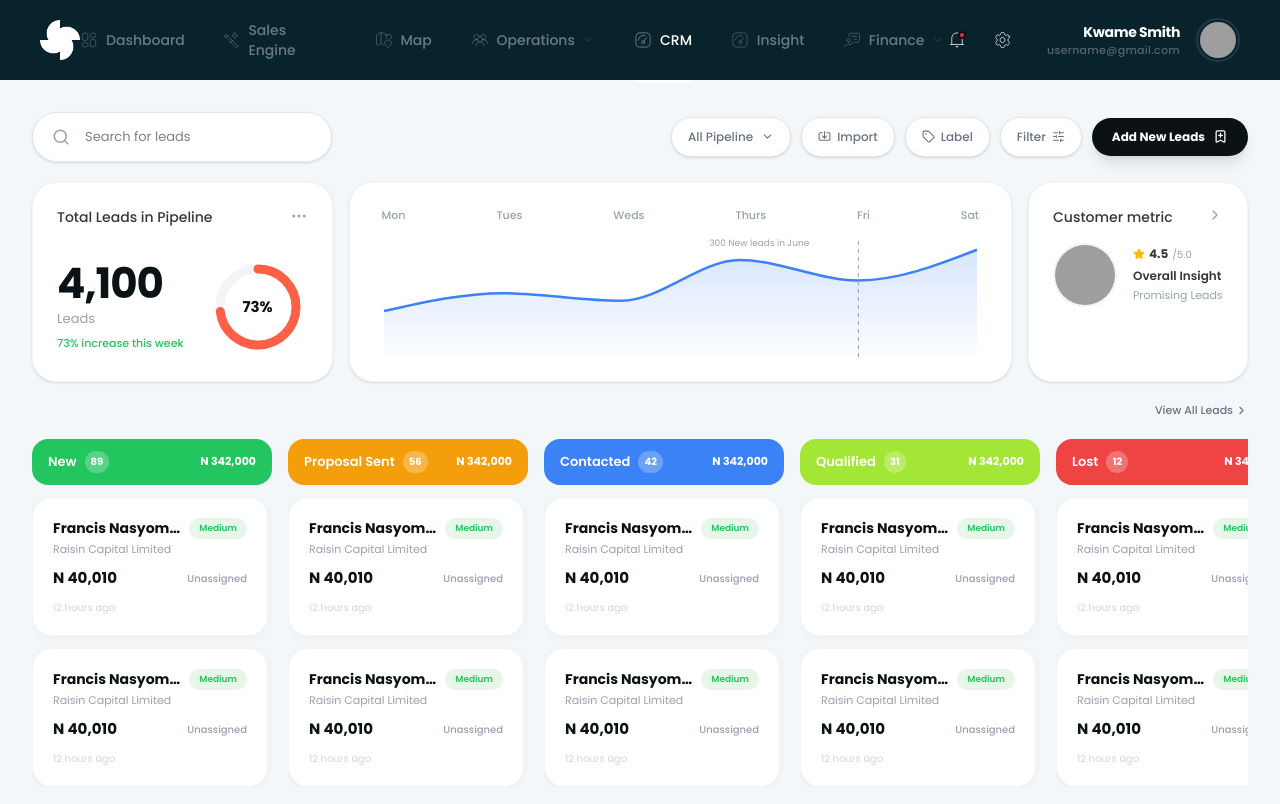
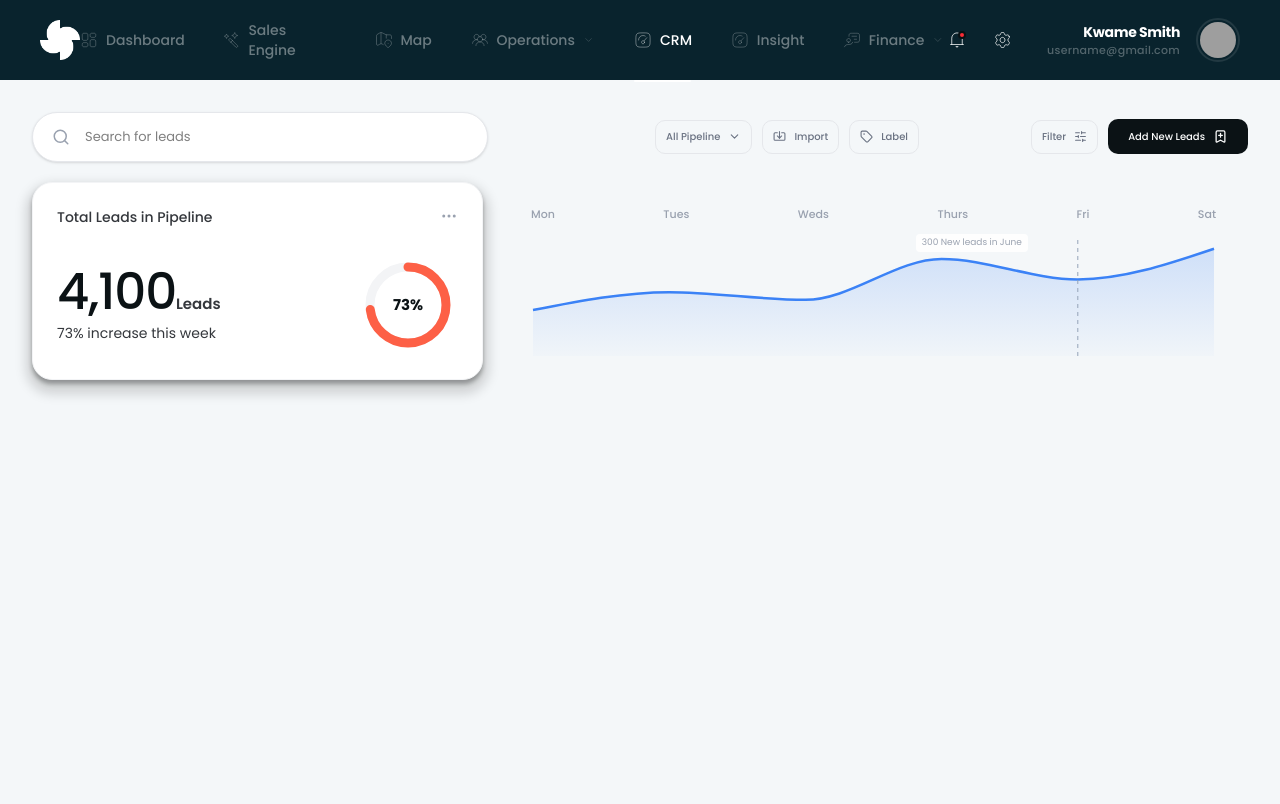
Before and after one commit to P23-Africa-Dev/the-factory, a Next.js app: page /crm in a window 1280 px wide. Shown: the top 804 px of the page. Built offline with nearby package versions, Linux system fonts and the light colour scheme; grey boxes are pictures that could not be loaded.

Commit message:
refactor: reorganize imports and enhance styling in CRM dashboard components

```diff
--- a/app/(dashboard)/crm/page.tsx
+++ b/app/(dashboard)/crm/page.tsx
@@ -1,36 +1,28 @@
 "use client";
 
-import React, { useEffect, useState } from "react";
+import {
+  BookmarkPlus,
+  ChevronDown,
+  Import,
+  MoreHorizontal,
+  Search,
+  SlidersHorizontal,
+  Tag,
+} from "lucide-react";
+import { useEffect, useState } from "react";
 import {
   Area,
   AreaChart,
   ReferenceLine,
   ResponsiveContainer,
+  Tooltip,
   XAxis,
   YAxis,
-  Tooltip,
 } from "recharts";
-import {
-  Search,
-  SlidersHorizontal,
-  ChevronDown,
-  ChevronRight,
-  MoreHorizontal,
-  Import,
-  Tag,
-  BookmarkPlus,
-  Star,
-} from "lucide-react";
-import Image from "next/image";
 
 // ─── Types ───────────────────────────────────────────────────────────────────
 
-type LeadStatus =
-  | "new"
-  | "proposal-sent"
-  | "contacted"
-  | "qualified"
-  | "lost";
+type LeadStatus = "new" | "proposal-sent" | "contacted" | "qualified" | "lost";
 
 interface Lead {
   id: string;
@@ -78,54 +70,54 @@ const makeLead = (id: string): Lead => ({
   avatar: `https://i.pravatar.cc/150?u=${id}`,
 });
 
-const PIPELINE_COLUMNS: LeadColumn[] = [
-  {
-    id: "new",
-    title: "New",
-    headerColor: "#22C55E",
-    value: "N 342,000",
-    count: 89,
-    leads: [makeLead("lead-1"), makeLead("lead-6")],
-  },
-  {
-    id: "proposal-sent",
-    title: "Proposal Sent",
-    headerColor: "#F59E0B",
-    value: "N 342,000",
-    count: 56,
-    leads: [makeLead("lead-2"), makeLead("lead-7")],
-  },
-  {
-    id: "contacted",
-    title: "Contacted",
-    headerColor: "#3B82F6",
-    value: "N 342,000",
-    count: 42,
-    leads: [makeLead("lead-3"), makeLead("lead-8")],
-  },
-  {
-    id: "qualified",
-    title: "Qualified",
-    headerColor: "#A3E635",
-    value: "N 342,000",
-    count: 31,
-    leads: [makeLead("lead-4"), makeLead("lead-9")],
-  },
-  {
-    id: "lost",
-    title: "Lost",
-    headerColor: "#EF4444",
-    value: "N 342,000",
-    count: 12,
-    leads: [makeLead("lead-5"), makeLead("lead-10")],
-  },
-];
+// const PIPELINE_COLUMNS: LeadColumn[] = [
+//   {
+//     id: "new",
+//     title: "New",
+//     headerColor: "#22C55E",
+//     value: "N 342,000",
+//     count: 89,
+//     leads: [makeLead("lead-1"), makeLead("lead-6")],
+//   },
+//   {
+//     id: "proposal-sent",
+//     title: "Proposal Sent",
+//     headerColor: "#F59E0B",
+//     value: "N 342,000",
+//     count: 56,
+//     leads: [makeLead("lead-2"), makeLead("lead-7")],
+//   },
+//   {
+//     id: "contacted",
+//     title: "Contacted",
+//     headerColor: "#3B82F6",
+//     value: "N 342,000",
+//     count: 42,
+//     leads: [makeLead("lead-3"), makeLead("lead-8")],
+//   },
+//   {
+//     id: "qualified",
+//     title: "Qualified",
+//     headerColor: "#A3E635",
+//     value: "N 342,000",
+//     count: 31,
+//     leads: [makeLead("lead-4"), makeLead("lead-9")],
+//   },
+//   {
+//     id: "lost",
+//     title: "Lost",
+//     headerColor: "#EF4444",
+//     value: "N 342,000",
+//     count: 12,
+//     leads: [makeLead("lead-5"), makeLead("lead-10")],
+//   },
+// ];
 
 // ─── Sub-components ──────────────────────────────────────────────────────────
 
 function TotalLeadsCard() {
   return (
-    <div className="bg-white rounded-3xl p-6 shadow-sm border border-gray-100 flex flex-col justify-between min-w-0 sm:min-w-[260px]">
+    <div className="bg-white rounded-[20px] p-6 shadow-[0px_4px_4px_0px_#0000004D,0px_8px_12px_6px_#00000026] border border-gray-100 flex flex-col justify-between min-w-0 sm:min-w-[451px]">
       <div className="flex justify-between items-start">
         <h3 className="text-[#34373C] text-sm font-medium">
           Total Leads in Pipeline
@@ -135,13 +127,17 @@ function TotalLeadsCard() {
         </button>
       </div>
 
-      <div className="flex items-center gap-6 mt-4">
+      <div className="flex items-center gap-6 mt-4 justify-between">
         <div>
-          <p className="text-[42px] font-bold text-[#0B1215] leading-none tracking-tight">
-            4,100
-          </p>
-          <p className="text-gray-400 text-[13px] mt-1">Leads</p>
-          <p className="text-[#22C55E] text-[11px] font-medium mt-1.5">
+          <div>
+            <span className="text-[50px] font-medium text-[#0B1215] leading-none tracking-tight">
+              4,100
+            </span>
+            <span className="text-[#34373C] text-[15px] font-semibold mt-1">
+              Leads
+            </span>
+          </div>
+          <p className="text-[#34373C] text-[14px] mt-1.5">
             73% increase this week
           </p>
         </div>
@@ -188,7 +184,7 @@ function LeadsChart() {
   if (!mounted) return <div className="h-full w-full min-h-[180px]" />;
 
   return (
-    <div className="bg-white rounded-3xl p-6 shadow-sm border border-gray-100 flex-1 min-w-0 sm:min-w-[340px]">
+    <div className="rounded-3xl p-6 border-gray-100 flex-1 min-w-0 sm:min-w-[340px]">
       {/* Day labels */}
       <div className="flex items-center justify-between mb-1 px-2">
         {["Mon", "Tues", "Weds", "Thurs", "Fri", "Sat"].map((d) => (
@@ -221,7 +217,7 @@ function LeadsChart() {
                 boxShadow: "0 2px 8px rgba(0,0,0,0.1)",
                 padding: "6px 10px",
               }}
-              formatter={(value: number) => [`${value}`, "Leads"]}
+              formatter={(value) => [`${value}`, "Leads"]}
             />
             {/* Highlighted vertical reference line on Fri */}
             <ReferenceLine
@@ -259,122 +255,14 @@ function LeadsChart() {
   );
 }
 
-function CustomerMetricCard() {
-  return (
-    <div className="bg-white rounded-3xl p-6 shadow-sm border border-gray-100 min-w-[220px] lg:max-w-[260px] flex flex-col">
-      <div className="flex justify-between items-start">
-        <h3 className="text-[#34373C] text-sm font-medium">Customer metric</h3>
-        <ChevronRight size={16} className="text-gray-400 cursor-pointer" />
-      </div>
-
-      <div className="flex items-center gap-4 mt-4">
-        <div className="w-16 h-16 rounded-full border-2 border-gray-100 overflow-hidden shrink-0">
-          <Image
-            src="https://i.pravatar.cc/150?u=customer-metric"
-            alt="Customer"
-            width={64}
-            height={64}
-            className="w-full h-full object-cover"
-            unoptimized
-          />
-        </div>
-        <div>
-          <div className="flex items-center gap-1 mb-1">
-            <Star size={12} className="text-amber-400 fill-amber-400" />
-            <span className="text-[12px] font-bold text-[#34373C]">4.5</span>
-            <span className="text-[10px] text-gray-400">/5.0</span>
-          </div>
-          <p className="text-[12px] font-semibold text-[#34373C]">
-            Overall Insight
-          </p>
-          <p className="text-[11px] text-gray-400 mt-0.5">Promising Leads</p>
-        </div>
-      </div>
-    </div>
-  );
-}
-
-function LeadCard({ lead }: { lead: Lead }) {
-  return (
-    <div className="bg-white rounded-[20px] p-5 shadow-[0px_2px_8px_rgba(0,0,0,0.04)] border border-gray-100 flex flex-col gap-2.5 hover:shadow-md transition-shadow cursor-pointer">
-      {/* Name + Badge */}
-      <div className="flex items-start justify-between gap-2">
-        <div className="min-w-0">
-          <h4 className="text-[#0B1215] font-bold text-[14px] truncate">
-            {lead.name}
-          </h4>
-          <p className="text-gray-400 text-[11px] mt-0.5 truncate">
-            {lead.company}
-          </p>
-        </div>
-        <span
-          className="text-[9px] font-semibold px-2.5 py-1 rounded-full shrink-0"
-          style={{
-            backgroundColor: lead.badgeColor,
-            color: lead.badgeTextColor,
-          }}
-        >
-          {lead.badge}
-        </span>
-      </div>
-
-      {/* Amount + Assignment */}
-      <div className="flex items-center justify-between">
-        <p className="text-[#0B1215] font-bold text-[15px]">
-          N {lead.amount.toLocaleString()}
-        </p>
-        <span className="text-[10px] text-gray-400 font-medium">
-          {lead.assignment}
-        </span>
-      </div>
-
-      {/* Timestamp */}
-      <p className="text-gray-300 text-[10px]">{lead.time}</p>
-    </div>
-  );
-}
-
-function PipelineColumn({ column }: { column: LeadColumn }) {
-  return (
-    <div className="flex flex-col min-w-[220px] sm:min-w-[240px] flex-1">
-      {/* Column Header */}
-      <div
-        className="rounded-2xl px-4 py-3 flex items-center justify-between gap-2"
-        style={{ backgroundColor: column.headerColor }}
-      >
-        <div className="flex items-center gap-2 min-w-0">
-          <span className="text-white font-semibold text-[13px] truncate">
-            {column.title}
-          </span>
-          <span className="bg-white/25 text-white text-[10px] font-bold rounded-full min-w-[22px] h-[22px] px-1.5 flex items-center justify-center shrink-0">
-            {column.count}
-          </span>
-        </div>
-        <span className="text-white text-[11px] font-bold whitespace-nowrap">
-          {column.value}
-        </span>
-      </div>
-
-      {/* Lead Cards */}
-      <div className="flex flex-col gap-3 mt-3 max-h-[500px] overflow-y-auto pr-1">
-        {column.leads.map((lead) => (
-          <LeadCard key={lead.id} lead={lead} />
-        ))}
-      </div>
-    </div>
-  );
-}
-
 // ─── Page ────────────────────────────────────────────────────────────────────
 
 export default function CRMPage() {
   return (
     <div className="min-h-screen bg-[#F4F7F9] p-4 md:p-6 lg:p-8">
-      <div className="max-w-[1600px] mx-auto flex flex-col gap-5">
-        {/* Top Action Bar */}
+      <div className="max-w-400 mx-auto flex flex-col gap-5">
         <div className="flex flex-col xl:flex-row justify-between items-start xl:items-center gap-4">
-          {/* Search */}
-          <div className="relative w-full max-w-[300px] group">
+          <div className="relative w-full max-w-114 group">
             <Search
               className="absolute left-5 top-1/2 -translate-y-1/2 text-gray-400"
               size={18}
@@ -388,23 +276,23 @@ export default function CRMPage() {
 
           {/* Right Actions */}
           <div className="flex items-center gap-2.5 flex-wrap">
-            <button className="flex items-center gap-2 px-4 py-2.5 bg-white border border-gray-200 rounded-full text-[12px] font-medium text-gray-500 hover:bg-gray-50 transition-all shadow-sm">
+            <button className="flex items-center gap-2 px-2.5 py-[8.5px] border border-gray-200 rounded-[10px] text-[10px] font-medium text-gray-500 transition-all">
               All Pipeline
               <ChevronDown size={13} />
             </button>
-            <button className="flex items-center gap-1.5 px-4 py-2.5 bg-white border border-gray-200 rounded-full text-[12px] font-medium text-gray-500 hover:bg-gray-50 transition-all shadow-sm">
+            <button className="flex items-center gap-2 px-2.5 py-[8.5px] border border-gray-200 rounded-[10px] text-[10px] font-medium text-gray-500 transition-all">
               <Import size={13} />
               Import
             </button>
-            <button className="flex items-center gap-1.5 px-4 py-2.5 bg-white border border-gray-200 rounded-full text-[12px] font-medium text-gray-500 hover:bg-gray-50 transition-all shadow-sm">
+            <button className="flex items-center gap-2 px-2.5 py-[8.5px] border border-gray-200 rounded-[10px] text-[10px] font-medium text-gray-500 transition-all">
               <Tag size={13} />
               Label
             </button>
-            <button className="flex items-center gap-1.5 px-4 py-2.5 bg-white border border-gray-200 rounded-full text-[12px] font-medium text-gray-500 hover:bg-gray-50 transition-all shadow-sm">
+            <button className="flex items-center gap-2 px-2.5 py-[8.5px] border border-gray-200 rounded-[10px] text-[10px] font-medium text-gray-500 transition-all ml-25.5">
               Filter
               <SlidersHorizontal size={13} />
             </button>
-            <button className="flex items-center gap-2 px-5 py-2.5 bg-[#0B1215] text-white rounded-full text-[12px] font-bold hover:opacity-90 transition-all shadow-lg">
+            <button className="flex items-center gap-2 px-5 py-2.5 bg-[#0B1215] text-white rounded-[10px] text-[10px] font-medium hover:opacity-90 transition-all">
               Add New Leads
               <BookmarkPlus size={15} />
             </button>
@@ -415,22 +303,6 @@ export default function CRMPage() {
         <div className="flex flex-col lg:flex-row gap-4 items-stretch">
           <TotalLeadsCard />
           <LeadsChart />
-          <CustomerMetricCard />
-        </div>
-
-        {/* Pipeline Section Header */}
-        <div className="flex items-center justify-end">
-          <button className="text-[11px] font-medium text-gray-500 hover:text-[#0B1215] transition-colors flex items-center gap-0.5">
-            View All Leads
-            <ChevronRight size={13} />
-          </button>
-        </div>
-
-        {/* Pipeline Kanban Board */}
-        <div className="flex gap-4 overflow-x-auto pb-6 scrollbar-thin">
-          {PIPELINE_COLUMNS.map((column) => (
-            <PipelineColumn key={column.id} column={column} />
-          ))}
         </div>
       </div>
     </div>
```
